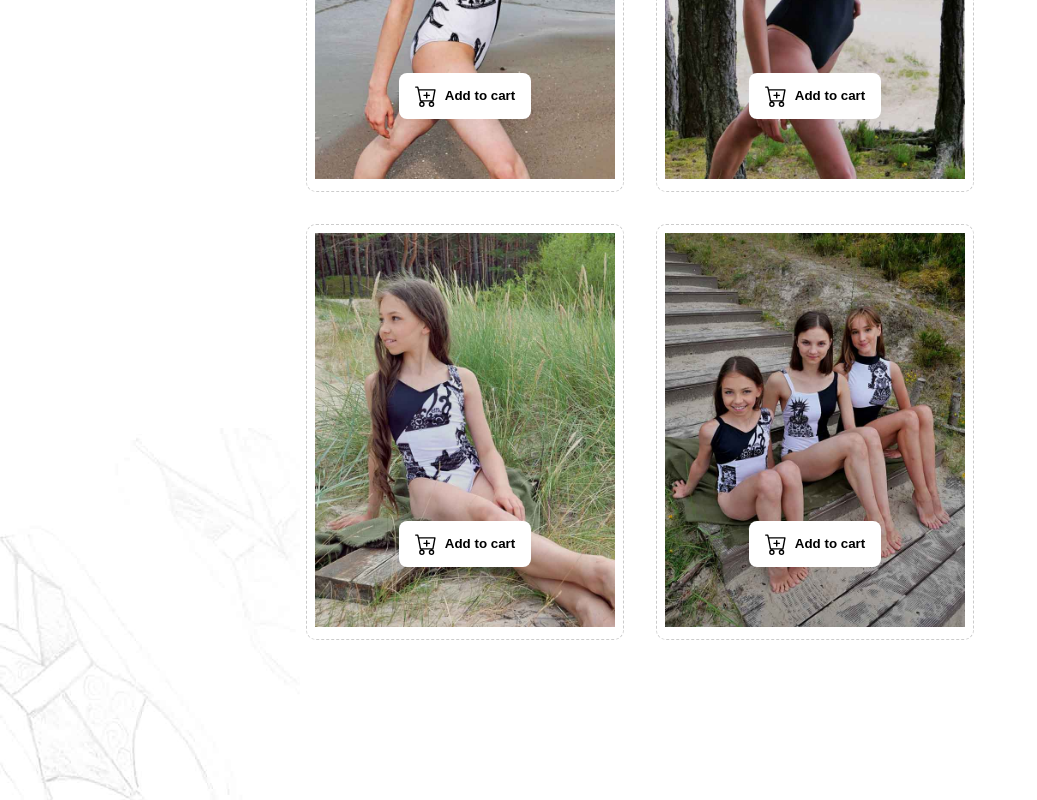
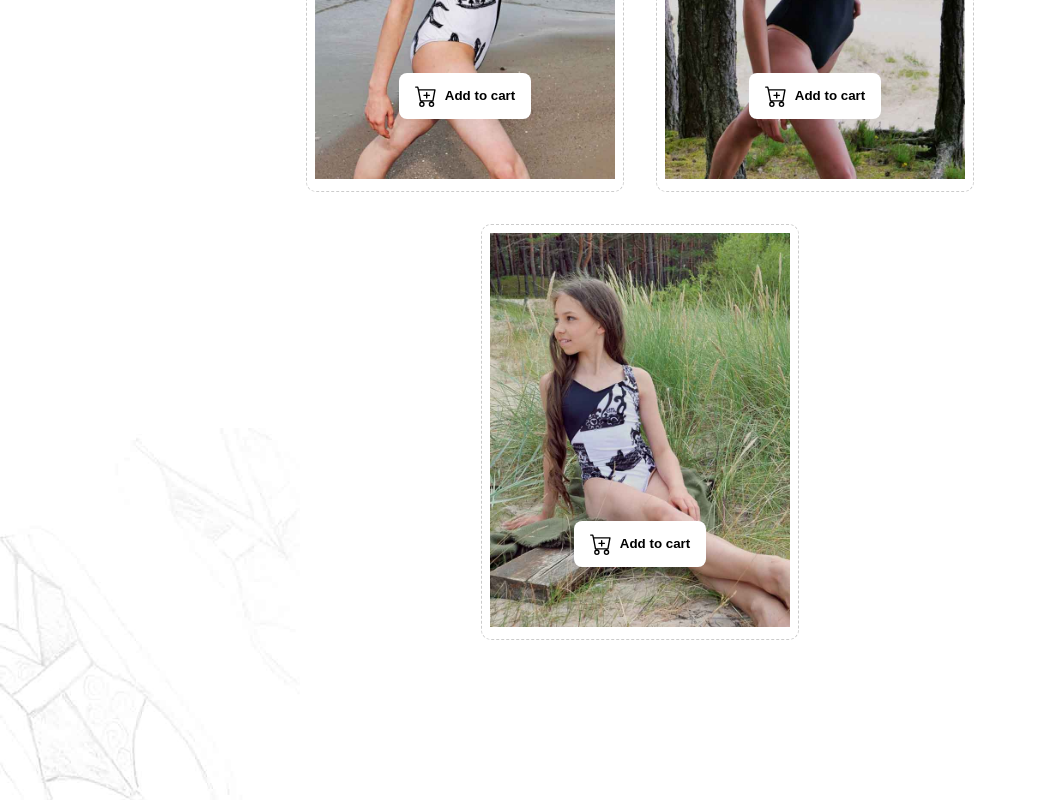
Before and after one commit to minimismi-com/minimismi.com, a Next.js app: page / in a window 1280 px wide. Shown: the part 907-1707 px from the top of the page, without its empty margins (0-1037 px from the left). Built offline with nearby package versions, Linux system fonts and the light colour scheme.

Commit message:
feat: opengraph image

```diff
--- a/src/pages/_document.tsx
+++ b/src/pages/_document.tsx
@@ -19,6 +19,17 @@ export default class MyDocument extends Document {
             type="font/woff2"
             crossOrigin=""
           />
+          <meta property="og:url" content="https://minimismi.com" />
+          <meta property="og:title" content="Minimismi.com" />
+          <meta
+            property="og:description"
+            content="Uniquely designed, hand-made, eco-friendly ballet clothing"
+          />
+          <meta
+            property="og:image"
+            content="https://minimismi.com/images/minimismi-com_open-graph.jpg"
+          />
+          <meta property="og:site_name" content="Minimismi.com" />
         </Head>
         <body>
           <Main />
--- a/src/pages/index.tsx
+++ b/src/pages/index.tsx
@@ -240,22 +240,6 @@ export default function Home() {
             </button>
           </div>
         </div>
-        <div className={styles.image}>
-          <Image
-            src="/images/leotard-4.jpg"
-            alt="Minimismi Leotard Preview 4"
-            width={300}
-            height={394}
-          />
-          <div className={styles.buttonWrap}>
-            <button onClick={() => scrollAndShake()}>
-              <BsCartPlus size={22} />
-              {lang?.value === `en`
-                ? `Add to cart`
-                : `Pievienot iepirkuma grozam`}
-            </button>
-          </div>
-        </div>
       </div>
 
       <div className={styles.mask}>
```
Also changed, not shown: public/images/minimismi-com_open-graph.jpg (added).
